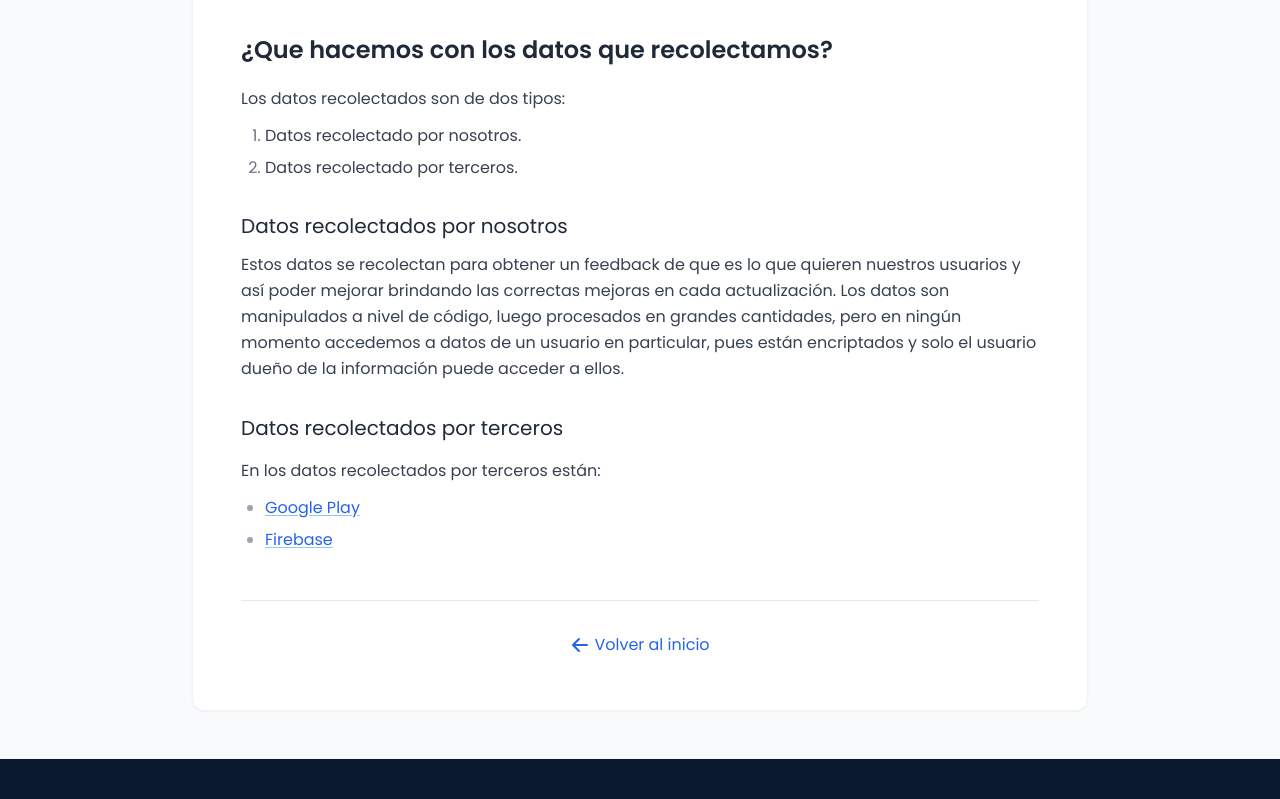
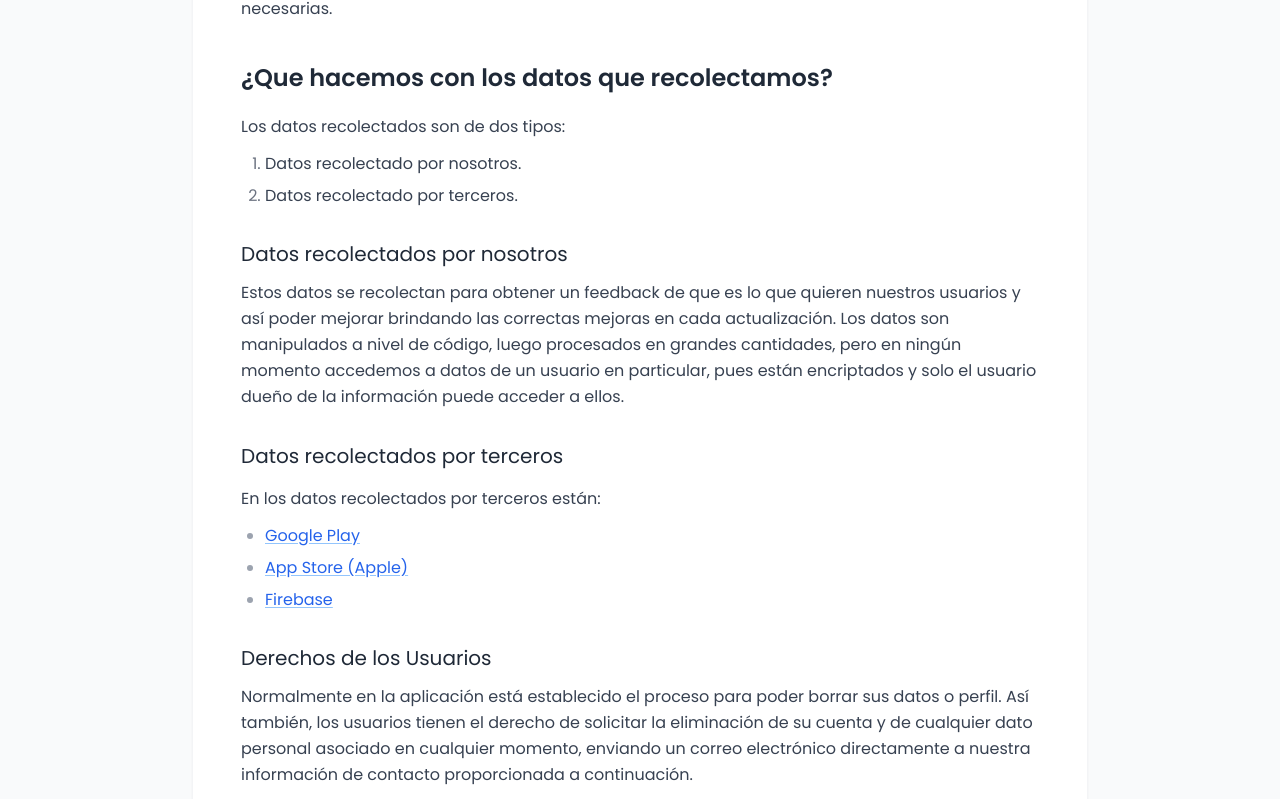
Before and after one commit to juanvictorbascopecastro/portafolio, a Vue app: page /#/politicas-de-privacidad in a window 1280 px wide. Shown: the part 1998-2797 px from the top of the page. Before the commit the page ends 2757 px from the top, so only its background shows below. Built offline with nearby package versions, Linux system fonts and the light colour scheme.

Commit message:
implementando politicas de play store

```diff
--- a/src/features/privacy/pages/PrivacyPolicyView.vue
+++ b/src/features/privacy/pages/PrivacyPolicyView.vue
@@ -1,86 +1,253 @@
 <template>
   <div class="min-h-screen bg-gray-50 py-12 px-4 sm:px-6 lg:px-8">
-    <div class="max-w-4xl mx-auto bg-white rounded-xl shadow-sm border border-gray-100 overflow-hidden">
+    <div
+      class="max-w-4xl mx-auto bg-white rounded-xl shadow-sm border border-gray-100 overflow-hidden"
+    >
       <div class="px-6 py-8 md:p-12">
-        <h1 class="text-3xl md:text-4xl font-bold text-gray-900 mb-6 border-b pb-6">Privacidad y condiciones</h1>
+        <h1 class="text-3xl md:text-4xl font-bold text-gray-900 mb-2">
+          Privacidad y condiciones
+        </h1>
+        <p class="text-sm text-gray-500 mb-6 border-b pb-6">
+          Última actualización: {{ lastUpdatedDate }}
+        </p>
 
         <p class="mb-8 text-gray-600 text-lg leading-relaxed">
-          Esta política de privacidad rige para todas las aplicaciones móviles para Android creadas por TecnoWorld y publicadas en la cuenta de desarrollador con el nombre antes mencionado.
+          Esta política de privacidad rige para todas las aplicaciones móviles
+          para Android y iOS creadas por TecnoWorld y publicadas en las cuentas
+          de desarrollador con el nombre antes mencionado.
         </p>
 
-        <h2 class="text-2xl font-semibold text-gray-800 mt-10 mb-5">¿Que tipo de información recolectamos?</h2>
+        <h2 class="text-2xl font-semibold text-gray-800 mt-10 mb-5">
+          ¿Que tipo de información recolectamos?
+        </h2>
         <p class="mb-6 text-gray-700 leading-relaxed">
-          Para el correcto funcionamiento de las aplicaciones que construimos o desarrollamos, estos son algunos de los datos que recolectamos:
+          Para el correcto funcionamiento de las aplicaciones que construimos o
+          desarrollamos, estos son algunos de los datos que recolectamos:
         </p>
 
         <h3 class="text-xl font-medium text-gray-800 mt-8 mb-3">Ubicación</h3>
         <p class="mb-6 text-gray-700 leading-relaxed">
-          Para el caso de las aplicaciones que sea necesario accedemos a los datos proporcionados por el GPS. Estos datos no los manejamos nosotros, son directamente manejado por <a href="https://maps.google.com" target="_blank" rel="noopener noreferrer" class="text-blue-600 hover:text-blue-800 transition-colors underline decoration-blue-300 underline-offset-2">Google Maps</a> (nuestro proveedor de mapas).
+          Para el caso de las aplicaciones que sea necesario accedemos a los
+          datos proporcionados por el GPS. Estos datos no los manejamos
+          nosotros, son directamente manejado por
+          <a
+            href="https://maps.google.com"
+            target="_blank"
+            rel="noopener noreferrer"
+            class="text-blue-600 hover:text-blue-800 transition-colors underline decoration-blue-300 underline-offset-2"
+            >Google Maps</a
+          >
+          (nuestro proveedor de mapas).
         </p>
 
-        <h3 class="text-xl font-medium text-gray-800 mt-8 mb-3">Datos de Registro</h3>
+        <h3 class="text-xl font-medium text-gray-800 mt-8 mb-3">
+          Datos de Registro
+        </h3>
         <p class="mb-6 text-gray-700 leading-relaxed">
-          Quiero informarle que cada vez que utiliza mi Servicio, en caso de un error en la aplicación, recopilo datos e información (a través de productos de terceros) en su teléfono llamados Datos de registro. Estos datos de registro pueden incluir información como la dirección del Protocolo de Internet («IP») de su dispositivo, el nombre del dispositivo, la versión del sistema operativo, la configuración de la aplicación cuando utiliza mi Servicio, la hora y la fecha de uso del Servicio y otras estadísticas.
+          Quiero informarle que cada vez que utiliza mi Servicio, en caso de un
+          error en la aplicación, recopilo datos e información (a través de
+          productos de terceros) en su teléfono llamados Datos de registro.
+          Estos datos de registro pueden incluir información como la dirección
+          del Protocolo de Internet («IP») de su dispositivo, el nombre del
+          dispositivo, la versión del sistema operativo, la configuración de la
+          aplicación cuando utiliza mi Servicio, la hora y la fecha de uso del
+          Servicio y otras estadísticas.
         </p>
 
-        <h3 class="text-xl font-medium text-gray-800 mt-8 mb-3">Cookies y Sesiones</h3>
+        <h3 class="text-xl font-medium text-gray-800 mt-8 mb-3">
+          Cookies y Sesiones
+        </h3>
         <p class="mb-6 text-gray-700 leading-relaxed">
-          Las cookies y sesiones son archivos con una pequeña cantidad de datos que se usa comúnmente como identificadores únicos anónimos. Esto se envian a su navegador desde los sitios web que visita y se almacenan en la memoria interna de su dispositivo. Este servicio no utiliza estas cookies explícitamente. sin embargo las aplicaciones utilizan almacenamiento en cache para guadar las sessiones, como tambien las aplicaciones pueden usar código de terceros y bibliotecas que usan cookies, cache de almacenamiento para recopilar informacion y mejorar sus servicios. Tiene la opción de aceptar o rechazar nuestras sesiones, es posible que no pueda usar algunas partes de este Servicio.
+          Las cookies y sesiones son archivos con una pequeña cantidad de datos
+          que se usa comúnmente como identificadores únicos anónimos. Esto se
+          envian a su navegador desde los sitios web que visita y se almacenan
+          en la memoria interna de su dispositivo. Este servicio no utiliza
+          estas cookies explícitamente. sin embargo las aplicaciones utilizan
+          almacenamiento en cache para guadar las sessiones, como tambien las
+          aplicaciones pueden usar código de terceros y bibliotecas que usan
+          cookies, cache de almacenamiento para recopilar informacion y mejorar
+          sus servicios. Tiene la opción de aceptar o rechazar nuestras
+          sesiones, es posible que no pueda usar algunas partes de este
+          Servicio.
         </p>
 
-        <h3 class="text-xl font-medium text-gray-800 mt-8 mb-4">Proveedores de servicio</h3>
-        <p class="mb-3 text-gray-700 leading-relaxed">Podemos emplear a empresas o individuos de terceros debido a las siguientes razones:</p>
-        <ul class="list-disc pl-6 mb-6 text-gray-700 space-y-2 marker:text-gray-400">
+        <h3 class="text-xl font-medium text-gray-800 mt-8 mb-4">
+          Proveedores de servicio
+        </h3>
+        <p class="mb-3 text-gray-700 leading-relaxed">
+          Podemos emplear a empresas o individuos de terceros debido a las
+          siguientes razones:
+        </p>
+        <ul
+          class="list-disc pl-6 mb-6 text-gray-700 space-y-2 marker:text-gray-400"
+        >
           <li>Para facilitar nuestros servicios;</li>
           <li>Para proporcionar el Servicio en nuestro nombre;</li>
           <li>Para realizar servicios relacionados con el Servicio; o</li>
           <li>Para ayudar a analizar cómo se utiliza nuestro Servicio</li>
         </ul>
         <p class="mb-6 text-gray-700 leading-relaxed">
-          Deseo informar a los usuarios de este Servicio que estos terceros tienen acceso a su Información personal. La razón es realizar las tareas que se les asignaron en nuestro nombre. Sin embargo, están obligados a no divulgar ni utilizar la información para ningún otro propósito.
+          Deseo informar a los usuarios de este Servicio que estos terceros
+          tienen acceso a su Información personal. La razón es realizar las
+          tareas que se les asignaron en nuestro nombre. Sin embargo, están
+          obligados a no divulgar ni utilizar la información para ningún otro
+          propósito.
         </p>
 
         <h3 class="text-xl font-medium text-gray-800 mt-8 mb-3">Seguridad</h3>
         <p class="mb-6 text-gray-700 leading-relaxed">
-          Valoro su confianza en proporcionarnos su información personal, por lo tanto nos esforzamos por utilizar medios comercialmente aceptables para protegerla. Pero recuerde que ningún método de transmisión por internet o método de almacenamiento eletrónico es 100% seguro y confiable, y no puedo garantizar su seguridad absoluta.
+          Valoro su confianza en proporcionarnos su información personal, por lo
+          tanto nos esforzamos por utilizar medios comercialmente aceptables
+          para protegerla. Pero recuerde que ningún método de transmisión por
+          internet o método de almacenamiento eletrónico es 100% seguro y
+          confiable, y no puedo garantizar su seguridad absoluta.
         </p>
 
-        <h3 class="text-xl font-medium text-gray-800 mt-8 mb-3">Enlaces a otros sitios</h3>
+        <h3 class="text-xl font-medium text-gray-800 mt-8 mb-3">
+          Enlaces a otros sitios
+        </h3>
         <p class="mb-6 text-gray-700 leading-relaxed">
-          Este servicios puede contener enlaces a otros sitios. Si hace click en un enlace de un tercero, será dirigido a ese sitio. Tenga en cuenta que estos sitios externos no son operados por nuestros servisios. Por lo tanto, le recomiendo que revise la Política de privacidad de estos sitios web. No tenemos control ni asumimos ninguna responsabilidad por el contenido, la política de privacidad o las prácticas de sitios o servicios de tercero.
+          Este servicios puede contener enlaces a otros sitios. Si hace click en
+          un enlace de un tercero, será dirigido a ese sitio. Tenga en cuenta
+          que estos sitios externos no son operados por nuestros servisios. Por
+          lo tanto, le recomiendo que revise la Política de privacidad de estos
+          sitios web. No tenemos control ni asumimos ninguna responsabilidad por
+          el contenido, la política de privacidad o las prácticas de sitios o
+          servicios de tercero.
         </p>
 
-        <h3 class="text-xl font-medium text-gray-800 mt-8 mb-3">Privacidad de los menores de edad</h3>
+        <h3 class="text-xl font-medium text-gray-800 mt-8 mb-3">
+          Privacidad de los menores de edad
+        </h3>
         <p class="mb-6 text-gray-700 leading-relaxed">
-          Estos Servicios no se dirigen a ninguna persona menor de 13 años. No recopilo a sabiendas información de identificación personal de niños menores de 13 años. En el caso de que descubra que un niño menor de 13 años me ha proporcionado información personal, la borro inmediatamente de nuestros servidores. Si usted es padre o tutor y sabe que su hijo nos ha proporcionado información personal, comuníquese conmigo para que pueda realizar las acciones necesarias.
+          Estos Servicios no se dirigen a ninguna persona menor de 13 años. No
+          recopilo a sabiendas información de identificación personal de niños
+          menores de 13 años. En el caso de que descubra que un niño menor de 13
+          años me ha proporcionado información personal, la borro inmediatamente
+          de nuestros servidores. Si usted es padre o tutor y sabe que su hijo
+          nos ha proporcionado información personal, comuníquese conmigo para
+          que pueda realizar las acciones necesarias.
         </p>
 
-        <h2 class="text-2xl font-semibold text-gray-800 mt-10 mb-5">¿Que hacemos con los datos que recolectamos?</h2>
-        <p class="mb-3 text-gray-700 leading-relaxed">Los datos recolectados son de dos tipos:</p>
-        <ol class="list-decimal pl-6 mb-6 text-gray-700 space-y-2 marker:text-gray-500 font-medium">
+        <h2 class="text-2xl font-semibold text-gray-800 mt-10 mb-5">
+          ¿Que hacemos con los datos que recolectamos?
+        </h2>
+        <p class="mb-3 text-gray-700 leading-relaxed">
+          Los datos recolectados son de dos tipos:
+        </p>
+        <ol
+          class="list-decimal pl-6 mb-6 text-gray-700 space-y-2 marker:text-gray-500 font-medium"
+        >
           <li>Datos recolectado por nosotros.</li>
           <li>Datos recolectado por terceros.</li>
         </ol>
 
-        <h3 class="text-xl font-medium text-gray-800 mt-8 mb-3">Datos recolectados por nosotros</h3>
+        <h3 class="text-xl font-medium text-gray-800 mt-8 mb-3">
+          Datos recolectados por nosotros
+        </h3>
         <p class="mb-6 text-gray-700 leading-relaxed">
-          Estos datos se recolectan para obtener un feedback de que es lo que quieren nuestros usuarios y así poder mejorar brindando las correctas mejoras en cada actualización. Los datos son manipulados a nivel de código, luego procesados en grandes cantidades, pero en ningún momento accedemos a datos de un usuario en particular, pues están encriptados y solo el usuario dueño de la información puede acceder a ellos.
+          Estos datos se recolectan para obtener un feedback de que es lo que
+          quieren nuestros usuarios y así poder mejorar brindando las correctas
+          mejoras en cada actualización. Los datos son manipulados a nivel de
+          código, luego procesados en grandes cantidades, pero en ningún momento
+          accedemos a datos de un usuario en particular, pues están encriptados
+          y solo el usuario dueño de la información puede acceder a ellos.
         </p>
 
-        <h3 class="text-xl font-medium text-gray-800 mt-8 mb-4">Datos recolectados por terceros</h3>
-        <p class="mb-3 text-gray-700 leading-relaxed">En los datos recolectados por terceros están:</p>
-        <ul class="list-disc pl-6 mb-6 text-gray-700 space-y-2 marker:text-gray-400">
-          <li><a href="https://play.google.com/store" target="_blank" rel="noopener noreferrer" class="text-blue-600 hover:text-blue-800 transition-colors underline decoration-blue-300 underline-offset-2">Google Play</a></li>
-          <li><a href="https://firebase.google.com" target="_blank" rel="noopener noreferrer" class="text-blue-600 hover:text-blue-800 transition-colors underline decoration-blue-300 underline-offset-2">Firebase</a></li>
+        <h3 class="text-xl font-medium text-gray-800 mt-8 mb-4">
+          Datos recolectados por terceros
+        </h3>
+        <p class="mb-3 text-gray-700 leading-relaxed">
+          En los datos recolectados por terceros están:
+        </p>
+        <ul
+          class="list-disc pl-6 mb-6 text-gray-700 space-y-2 marker:text-gray-400"
+        >
+          <li>
+            <a
+              href="https://play.google.com/store"
+              target="_blank"
+              rel="noopener noreferrer"
+              class="text-blue-600 hover:text-blue-800 transition-colors underline decoration-blue-300 underline-offset-2"
+              >Google Play</a
+            >
+          </li>
+          <li>
+            <a
+              href="https://www.apple.com/app-store/"
+              target="_blank"
+              rel="noopener noreferrer"
+              class="text-blue-600 hover:text-blue-800 transition-colors underline decoration-blue-300 underline-offset-2"
+              >App Store (Apple)</a
+            >
+          </li>
+          <li>
+            <a
+              href="https://firebase.google.com"
+              target="_blank"
+              rel="noopener noreferrer"
+              class="text-blue-600 hover:text-blue-800 transition-colors underline decoration-blue-300 underline-offset-2"
+              >Firebase</a
+            >
+          </li>
         </ul>
 
+        <h3 class="text-xl font-medium text-gray-800 mt-8 mb-3">
+          Derechos de los Usuarios
+        </h3>
+        <p class="mb-6 text-gray-700 leading-relaxed">
+          Normalmente en la aplicación está establecido el proceso para poder
+          borrar sus datos o perfil. Así también, los usuarios tienen el derecho
+          de solicitar la eliminación de su cuenta y de cualquier dato personal
+          asociado en cualquier momento, enviando un correo electrónico
+          directamente a nuestra información de contacto proporcionada a
+          continuación.
+        </p>
+
+        <h3 class="text-xl font-medium text-gray-800 mt-8 mb-3">
+          Cambios a esta Política
+        </h3>
+        <p class="mb-6 text-gray-700 leading-relaxed">
+          Es posible que actualicemos nuestra Política de Privacidad de vez en
+          cuando. Por lo tanto, se le recomienda revisar esta página
+          periódicamente para ver si hay cambios. Le notificaremos de cualquier
+          cambio publicando la nueva Política de Privacidad en esta página.
+          Estos cambios entran en vigencia inmediatamente después de su
+          publicación.
+        </p>
+
+        <h3 class="text-xl font-medium text-gray-800 mt-8 mb-3">
+          Información de Contacto
+        </h3>
+        <p class="mb-6 text-gray-700 leading-relaxed">
+          Si tiene alguna pregunta o sugerencia sobre nuestra Política de
+          Privacidad, no dude en contactarnos a través del correo electrónico:
+          <a
+            href="mailto:victobasco@gmail.com"
+            class="text-blue-600 hover:text-blue-800 transition-colors underline decoration-blue-300 underline-offset-2"
+            >victobasco@gmail.com</a
+          >.
+        </p>
+
         <div class="mt-12 pt-8 border-t text-center">
-            <router-link to="/" class="inline-flex items-center text-blue-600 hover:text-blue-800 font-medium">
-                <svg xmlns="http://www.w3.org/2000/svg" class="h-5 w-5 mr-1" viewBox="0 0 20 20" fill="currentColor">
-                    <path fill-rule="evenodd" d="M9.707 16.707a1 1 0 01-1.414 0l-6-6a1 1 0 010-1.414l6-6a1 1 0 011.414 1.414L5.414 9H17a1 1 0 110 2H5.414l4.293 4.293a1 1 0 010 1.414z" clip-rule="evenodd" />
-                </svg>
-                Volver al inicio
-            </router-link>
+          <router-link
+            to="/"
+            class="inline-flex items-center text-blue-600 hover:text-blue-800 font-medium"
+          >
+            <svg
+              xmlns="http://www.w3.org/2000/svg"
+              class="h-5 w-5 mr-1"
+              viewBox="0 0 20 20"
+              fill="currentColor"
+            >
+              <path
+                fill-rule="evenodd"
+                d="M9.707 16.707a1 1 0 01-1.414 0l-6-6a1 1 0 010-1.414l6-6a1 1 0 011.414 1.414L5.414 9H17a1 1 0 110 2H5.414l4.293 4.293a1 1 0 010 1.414z"
+                clip-rule="evenodd"
+              />
+            </svg>
+            Volver al inicio
+          </router-link>
         </div>
       </div>
     </div>
@@ -88,5 +255,5 @@
 </template>
 
 <script setup lang="ts">
-// Vista de Políticas de Privacidad
+const lastUpdatedDate = "04 junio 2026";
 </script>
```
